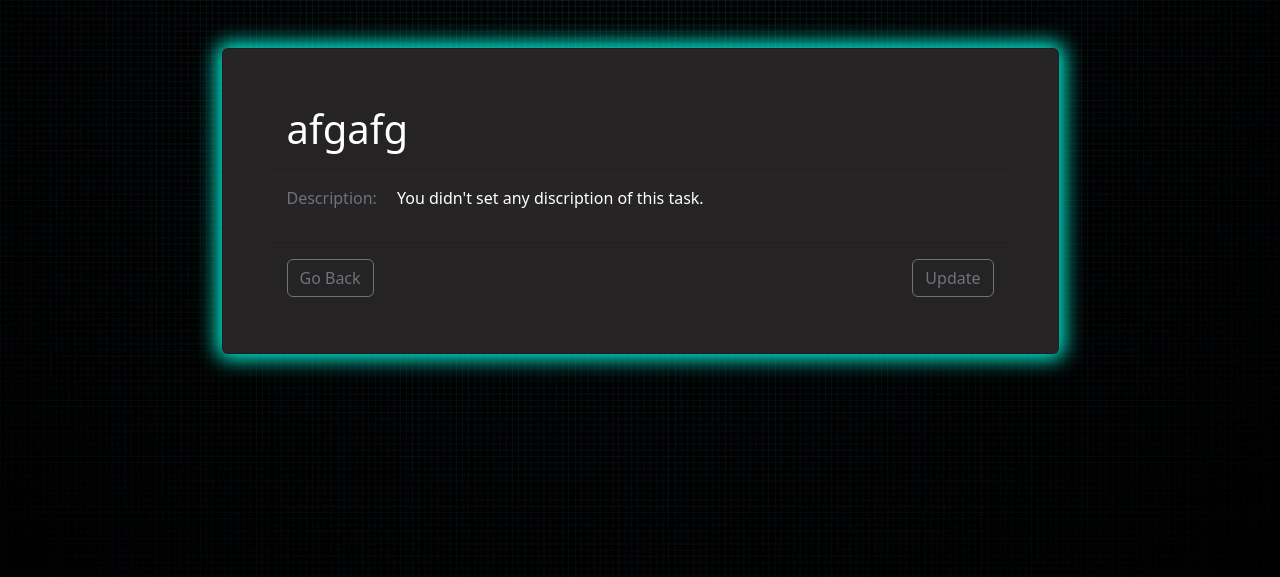
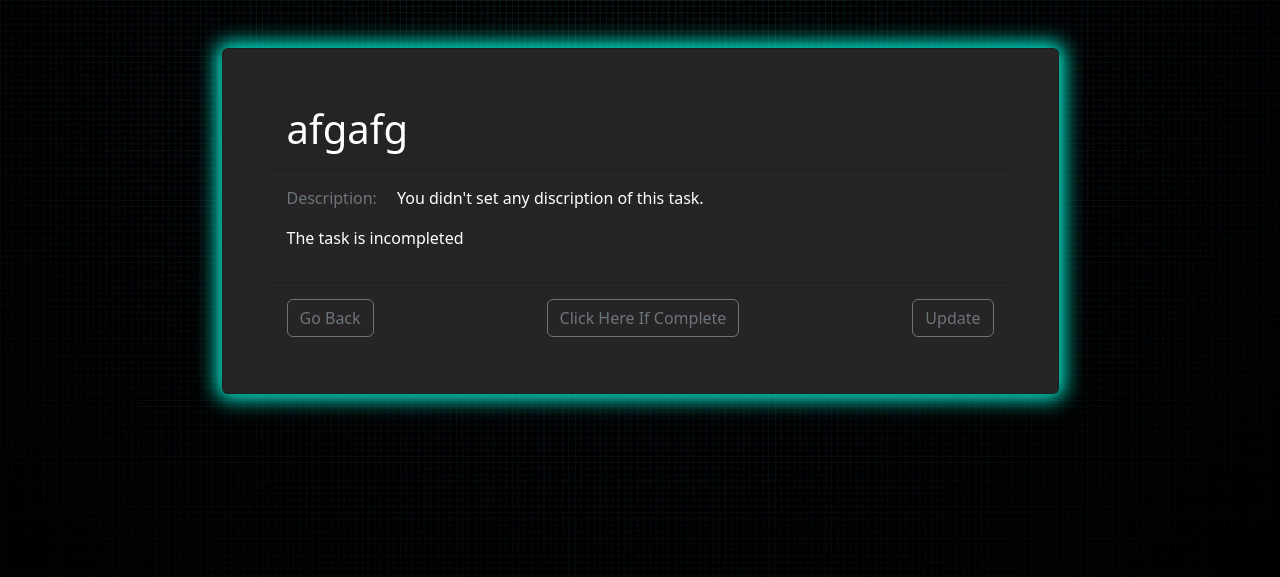
Before and after one commit to shahidafridi-swe/todo_function_based_view, a Django app: page /task/13 in a window 1280 px wide. Shown: the top 577 px of the page. Run offline with Django 4.2, Linux system fonts and the light colour scheme; a user stored in the database is signed in; data comes from the database, SQL or seed files in the repository; both versions use the stored data as it was after the commit.

Commit message:
fix the completed task

```diff
--- a/tasks/models.py
+++ b/tasks/models.py
@@ -11,3 +11,5 @@ class Task(models.Model):
 
     def __str__(self):
         return self.title
+    class Meta:
+        ordering = [ 'completed', '-created']
--- a/tasks/templates/tasks/task.html
+++ b/tasks/templates/tasks/task.html
@@ -16,13 +16,35 @@
                 You didn't set any discription of this task.
             {% endif %}
     </p>
+    <p>
+
+            {% if task.completed %}
+            <span class="text-secondary me-3">The Task Has Completed </span>
+
+            {% else %}
+            <span class=" me-3">The task is incompleted</span>
+
+            {% endif %}
+    </p>
 </div>
 
 <div class="card-footer pt-3 text-body-secondary d-flex justify-content-between align-items-center">
     <a class="btn btn-outline-secondary" href="{% url 'tasks' %}"> Go Back </a>
 
+    {% if task.completed %}
+    <a class="btn btn-outline-secondary" href="{% url 'incomplete-task' task.id %}" onclick="return confirmAction('incomplete')"> Click Here If Untill Incomplete </a>
+{% else %}
+    <a class="btn btn-outline-secondary" href="{% url 'complete-task' task.id %}" onclick="return confirmAction('complete')">Click Here If Complete </a>
+{% endif %}
+
+
     <a class="btn btn-outline-secondary" href="{% url 'task-update' task.id %}">Update</a>
 
 </div>
-
+<script>
+    function confirmAction(action) {
+        const confirmationMessage = `Are you sure you want to ${action} this task?`;
+        return confirm(confirmationMessage);
+    }
+</script>
 {% endblock content %}
--- a/tasks/urls.py
+++ b/tasks/urls.py
@@ -8,4 +8,6 @@ urlpatterns = [
     path('task-create/', views.taskCreate, name='task-create'),
     path('task-update/<str:pk>', views.taskUpdate, name='task-update'),
     path('task-delete/<str:pk>', views.taskDelete, name='task-delete'),
+    path('task/<str:pk>/complete/', views.completeTask, name='complete-task'),
+    path('task/<str:pk>/incomplete/', views.incompleteTask, name='incomplete-task'),
 ]
--- a/tasks/views.py
+++ b/tasks/views.py
@@ -66,3 +66,30 @@ def taskDelete(request, pk):
         return redirect('tasks')
 
     return render(request, 'tasks/task-delete-confirm.html',context)
+
+
+@login_required(login_url='login')
+def completeTask(request, pk):
+    try:
+        task = Task.objects.get(id=pk)
+        task.completed = True
+        task.save()
+    except Task.DoesNotExist:
+        # Handle the case when the task does not exist
+        pass
+
+    return redirect('task', pk=pk)
+
+
+
+@login_required(login_url='login')
+def incompleteTask(request, pk):
+    try:
+        task = Task.objects.get(id=pk)
+        task.completed = False
+        task.save()
+    except Task.DoesNotExist:
+        # Handle the case when the task does not exist
+        pass
+
+    return redirect('task', pk=pk)
```
Also changed, not shown: db.sqlite3.
